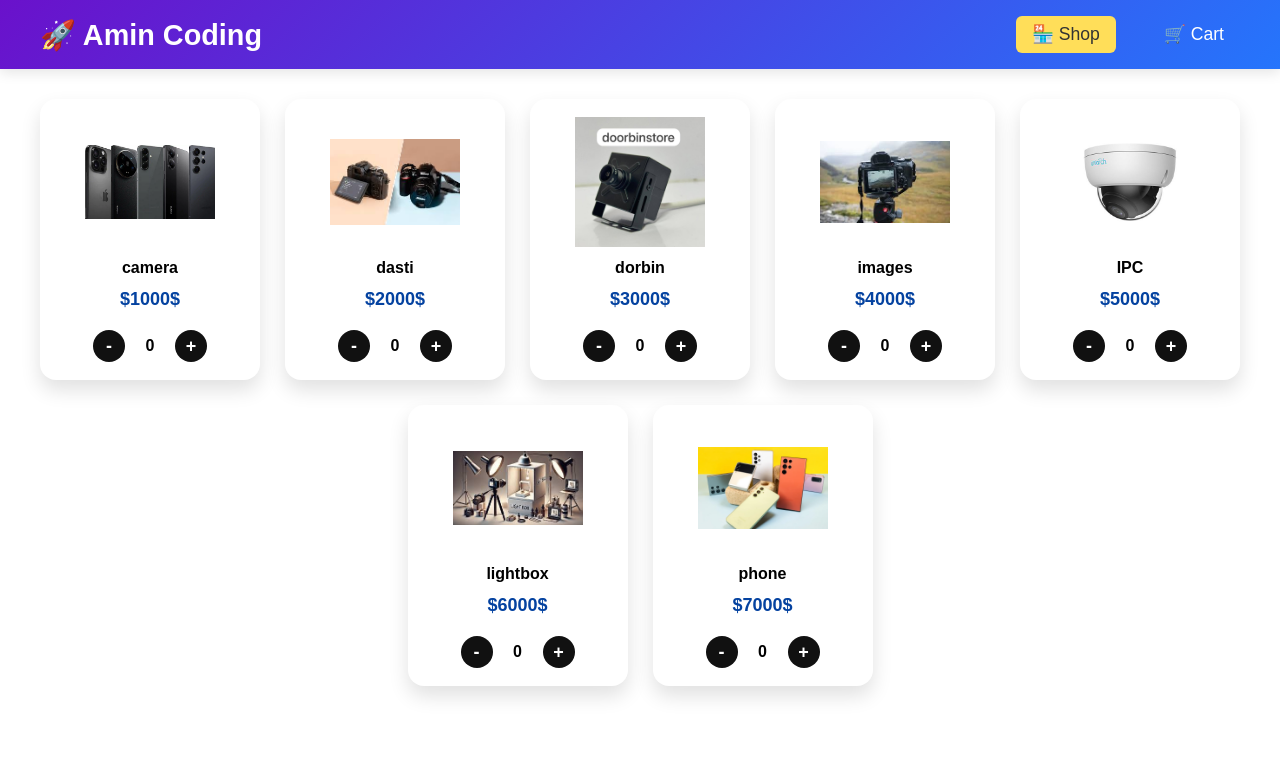
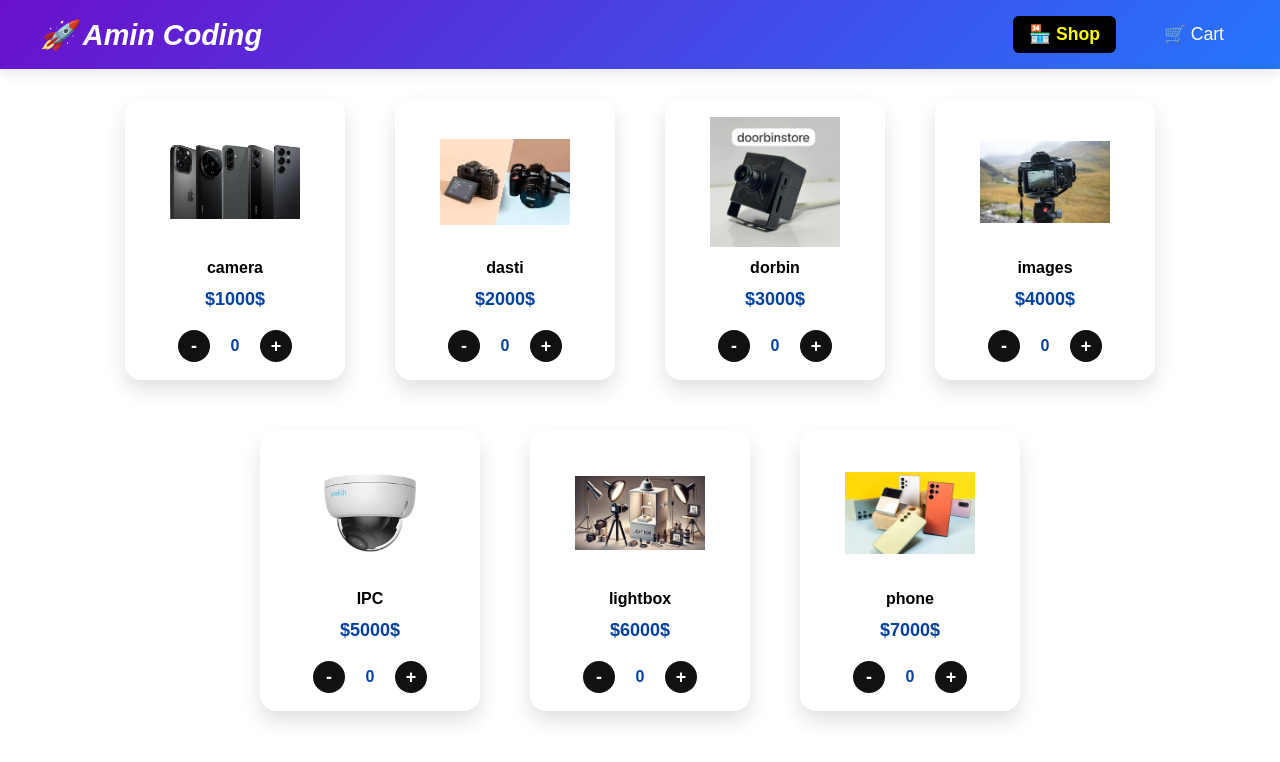
Before and after one commit to amingholipoor5327-oss/react-mini-store, a React (Create React App) app: page / in a window 1280 px wide. Shown: the top 762 px of the page. Built offline with nearby package versions, Linux system fonts and the light colour scheme.

Commit message:
update-nav.css and show.css

```diff
--- a/src/component/nav.css
+++ b/src/component/nav.css
@@ -22,14 +22,18 @@
   font-weight: bold;
   text-decoration: none;
   display: flex;
+  font-style: italic;
   align-items: center;
   gap: 10px;
+  transition: all 0.5s ease;
+
 }
 
 .brand:hover {
-  color: #ffde59;
-  transition: color 0.3s ease;
-}
+  color: #ffe627;
+  font-weight: bold;
+  transform: scale(0.9);
+ }
 
 .nav-menu {
   display: flex;
@@ -58,8 +62,9 @@
 }
 
 .nav-link.active {
-  background: #ffde59;
-  color: #333;
+  background: #000000;
+  color: #fbff00;
+  font-weight: bold;
   }
 
 
--- a/src/pages'/shop/show.css
+++ b/src/pages'/shop/show.css
@@ -8,7 +8,7 @@
 .products-container {
   display: flex;
   flex-wrap: wrap;
-  gap: 25px;
+  gap: 50px;
   justify-content: center;
   padding: 30px;
 }
@@ -101,6 +101,7 @@
 .counter span {
   font-size: 16px;
   font-weight: bold;
+  color: #0442a0;
   min-width: 22px;
   text-align: center;
 }
```
